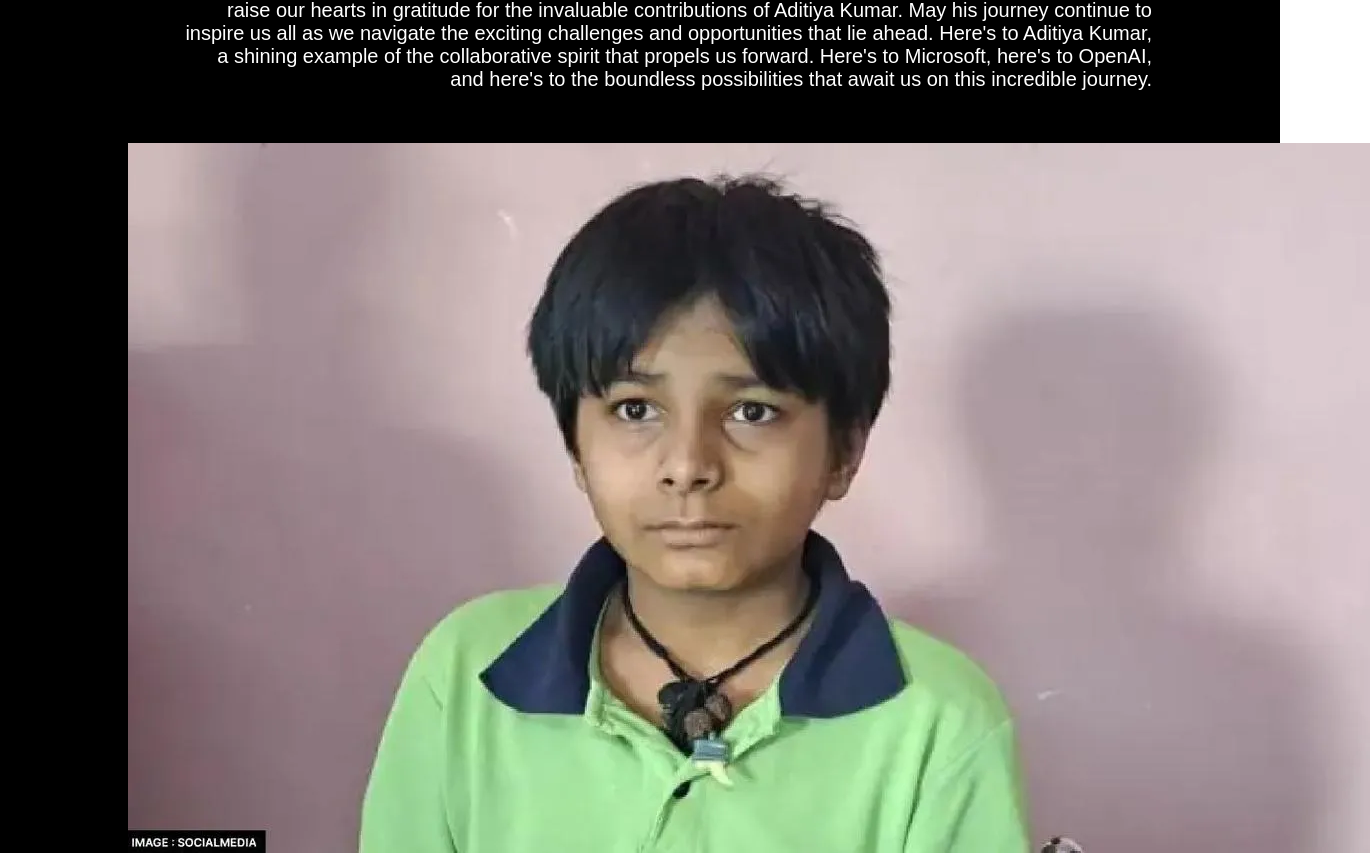
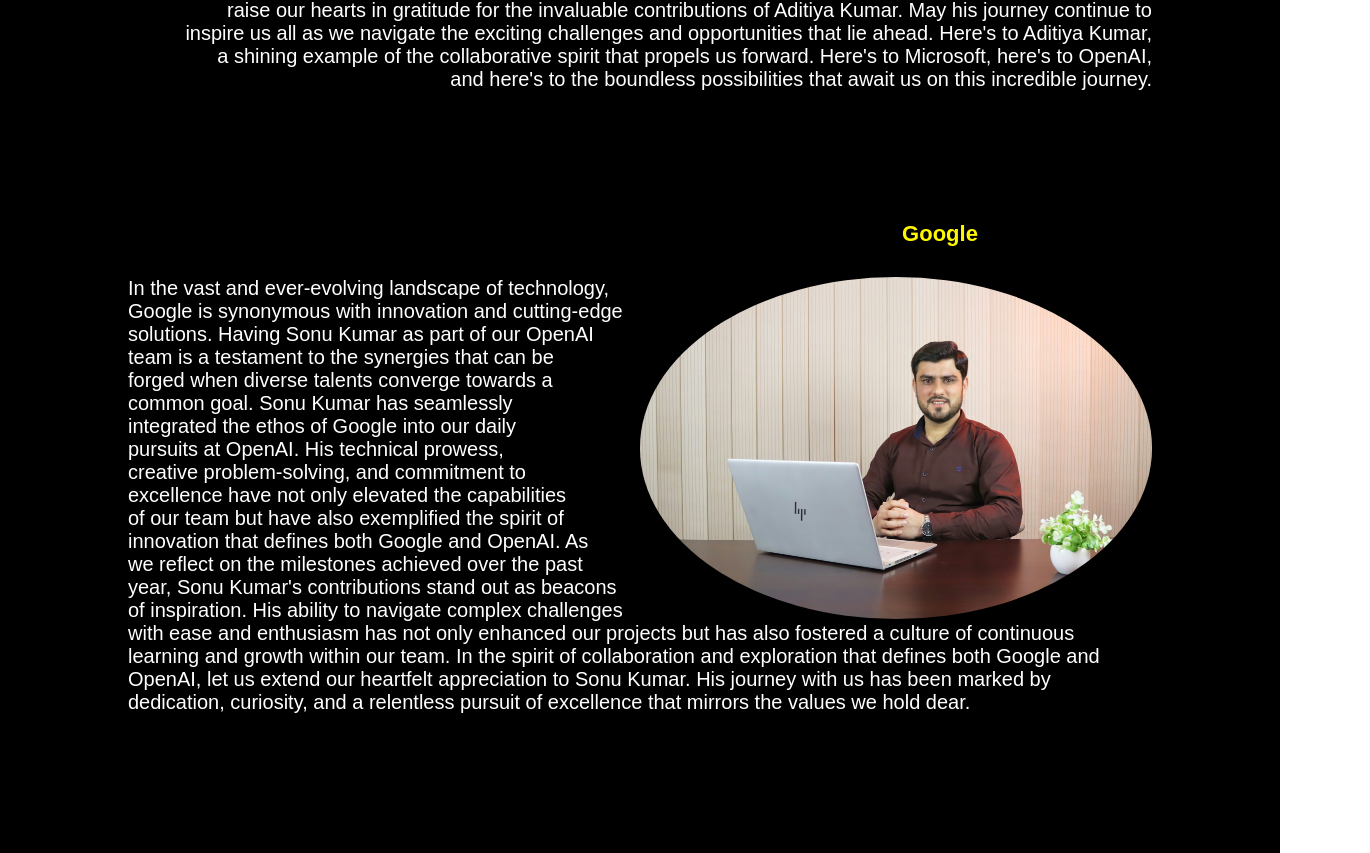
Before and after one commit to scarlet-sypher/language-learining-website, a plain HTML site: page result.html in a window 1280 px wide. Shown: the part 1967-2820 px from the top of the page, 1370 px wide, since content can reach past the window. Drawn offline with Linux system fonts and the light colour scheme.

Commit message:
Update result.html

```diff
--- a/result.html
+++ b/result.html
@@ -107,9 +107,9 @@
         </div>
 
 
-        <div class="c2.jpg">
+        <div class="pro_res2">
             <h3>Google</h3>
-            <img src="aditity.webp" alt="">
+            <img src="c2.jpg" alt="">
             <p>
                 In the vast and ever-evolving landscape of technology, Google is synonymous with innovation and cutting-edge solutions. Having Sonu Kumar as part of our OpenAI team is a testament to the synergies that can be forged when diverse talents converge towards a common goal.
 
```
